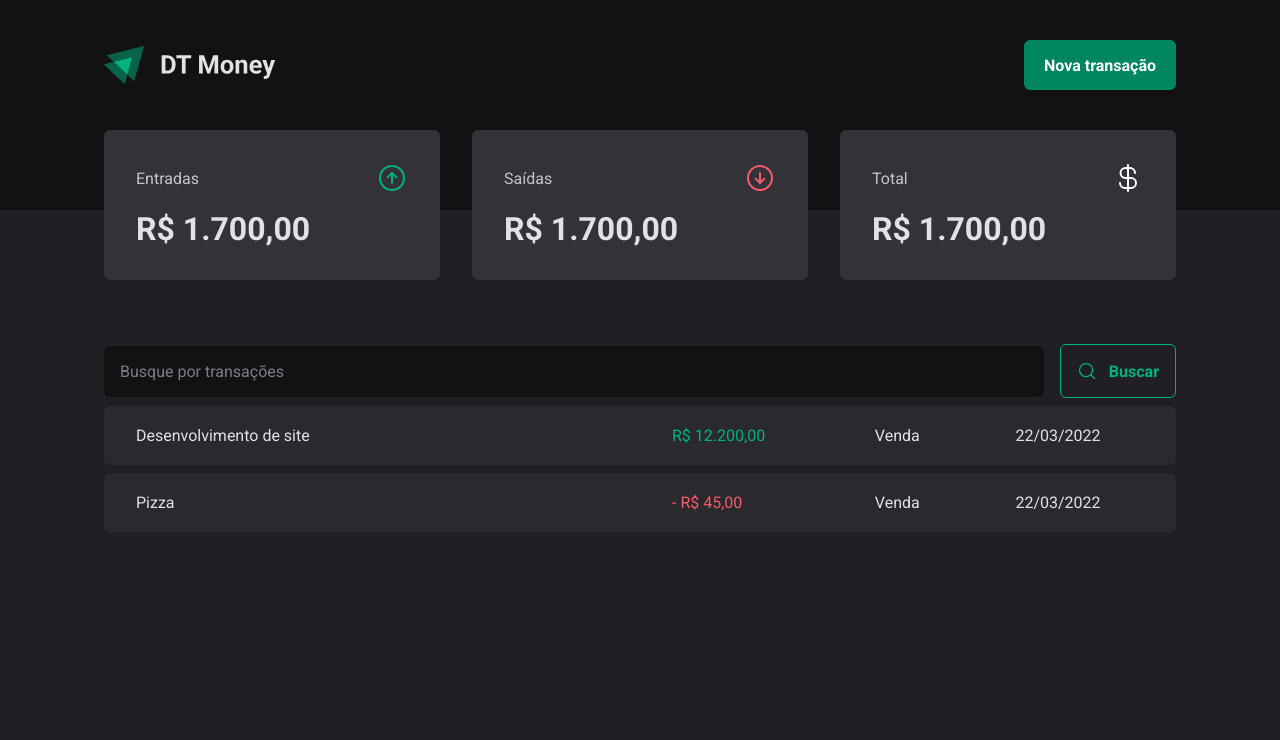
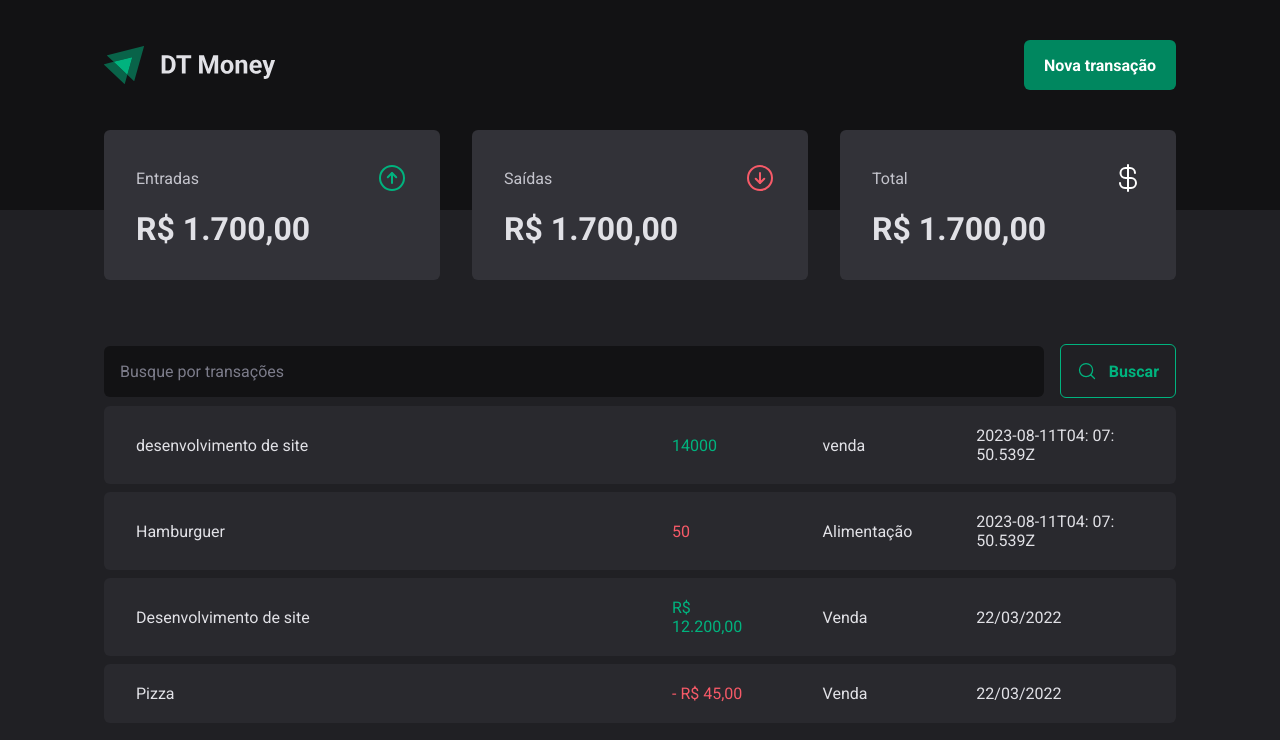
Before and after one commit to lucastheldl/React-DT-Money, a React (Vite) app: page / in a window 1280 px wide. Shown: the top 740 px of the page. Built offline with nearby package versions, Linux system fonts and the light colour scheme; data requests are answered from the project's data file.

Commit message:
feat: created transaction context

```diff
--- a/package.json
+++ b/package.json
@@ -5,6 +5,7 @@
   "type": "module",
   "scripts": {
     "dev": "vite",
+    "server:dev": "json-server server.json -w -d 500",
     "build": "tsc && vite build",
     "lint": "eslint src --ext ts,tsx --report-unused-disable-directives --max-warnings 0",
     "preview": "vite preview"
--- a/src/App.tsx
+++ b/src/App.tsx
@@ -2,12 +2,15 @@ import { ThemeProvider } from "styled-components";
 import { defaultTheme } from "./styles/themes/default";
 import { GlobalStyle } from "./styles/global";
 import { Transactions } from "./pages/Transactions";
+import { TransactionsProvider } from "./context/TransactionContext";
 
 export function App() {
   return (
     <ThemeProvider theme={defaultTheme}>
       <GlobalStyle />
-      <Transactions />
+      <TransactionsProvider>
+        <Transactions />
+      </TransactionsProvider>
     </ThemeProvider>
   );
 }
--- /dev/null
+++ b/src/context/TransactionContext.tsx
@@ -0,0 +1,44 @@
+import { ReactNode, createContext, useEffect, useState } from "react";
+
+export interface Transactions {
+  id: number;
+  description: string;
+  type: "income" | "outcome";
+  category: string;
+  valor: number;
+  createdAt: string;
+}
+
+interface TransactionContextType {
+  transactions: Transactions[];
+}
+interface TransactionsProviderProps {
+  children: ReactNode;
+}
+
+export const TransactionContext = createContext({} as TransactionContextType);
+
+export function TransactionsProvider({ children }: TransactionsProviderProps) {
+  const [transactions, setTransactions] = useState<Transactions[]>([]);
+
+  async function getTransactions() {
+    const response = await fetch("http://localhost:3000/transactions");
+    // eslint-disable-next-line @typescript-eslint/no-unsafe-assignment
+    const data = await response.json();
+
+    // eslint-disable-next-line @typescript-eslint/no-unsafe-argument
+    setTransactions(data);
+    console.log(data);
+  }
+
+  useEffect(() => {
+    // eslint-disable-next-line @typescript-eslint/no-floating-promises
+    getTransactions();
+  }, []);
+
+  return (
+    <TransactionContext.Provider value={{ transactions }}>
+      {children}
+    </TransactionContext.Provider>
+  );
+}
--- a/src/pages/Transactions/index.tsx
+++ b/src/pages/Transactions/index.tsx
@@ -1,3 +1,4 @@
+import { useContext } from "react";
 import { Header } from "../../components/Header";
 import { Summary } from "../../components/Summary";
 import { SearchForm } from "./components/SearchForm";
@@ -6,8 +7,10 @@ import {
   TransactionContainer,
   TransactionsTable,
 } from "./styles";
+import { TransactionContext } from "../../context/TransactionContext";
 
 export function Transactions() {
+  const { transactions } = useContext(TransactionContext);
   return (
     <div className="">
       <Header />
@@ -16,6 +19,20 @@ export function Transactions() {
         <SearchForm />
         <TransactionsTable>
           <tbody>
+            {transactions.map((transaction) => {
+              return (
+                <tr key={transaction.id}>
+                  <td width="50%">{transaction.description}</td>
+                  <td>
+                    <PriceHightlight variant={transaction.type}>
+                      {transaction.valor}
+                    </PriceHightlight>
+                  </td>
+                  <td>{transaction.category}</td>
+                  <td>{transaction.createdAt}</td>
+                </tr>
+              );
+            })}
             <tr>
               <td width="50%">Desenvolvimento de site</td>
               <td>
```
